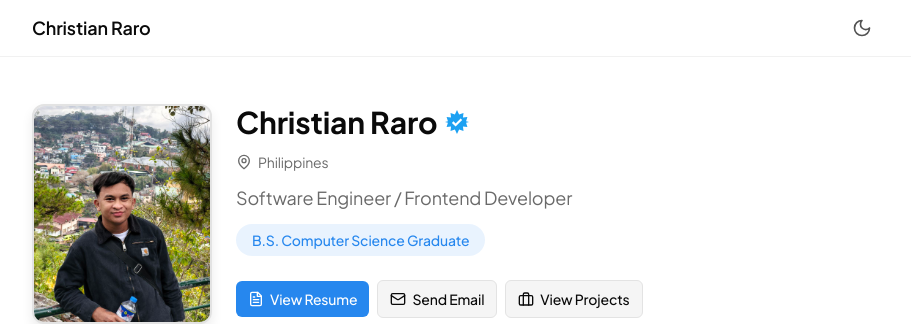
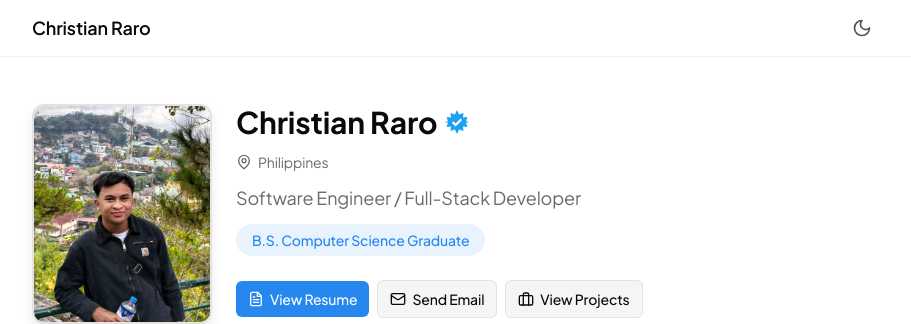
Before and after one commit to chrisraro/my-portfolio, a Next.js app: page / in a window 1280 px wide. Shown: the top 324 px of the page, without its empty margins (184-1095 px from the left). Built offline with nearby package versions, Linux system fonts and the light colour scheme.

Commit message:
Porfolio Website 3.0 with updated hero section

```diff
--- a/components/sections/hero-section.tsx
+++ b/components/sections/hero-section.tsx
@@ -94,7 +94,7 @@ export function HeroSection() {
             variants={itemVariants}
             className="text-lg text-muted-foreground"
           >
-            Software Engineer / Frontend Developer
+            Software Engineer / Full-Stack Developer
           </motion.p>
 
           {/* Achievement Badge */}
```
